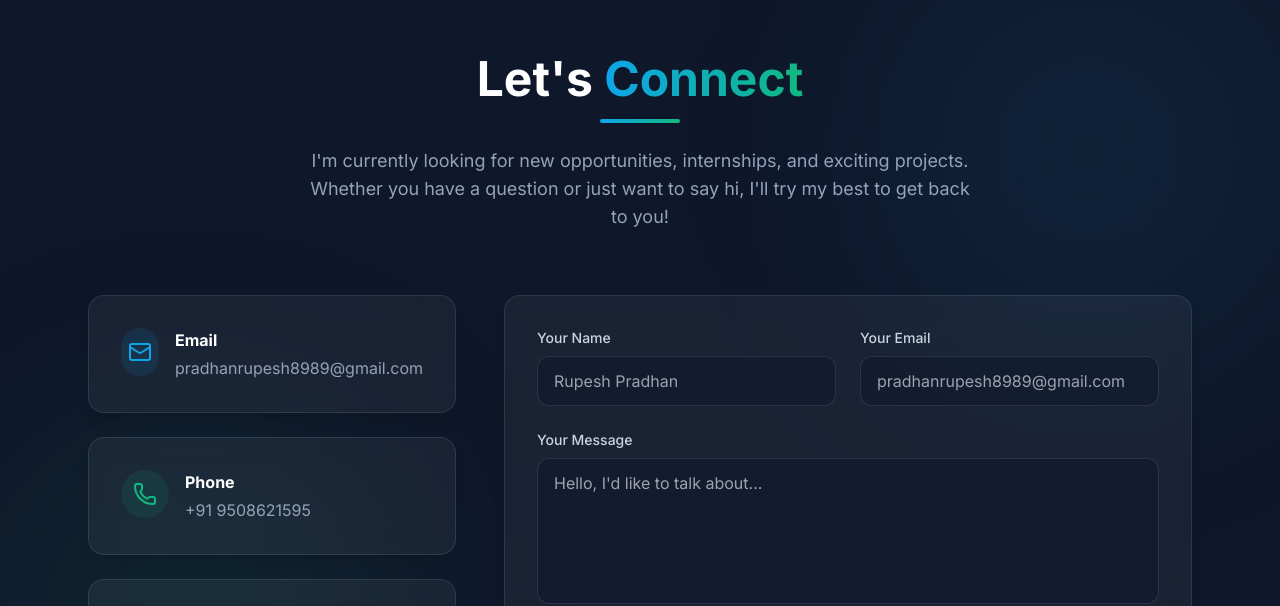
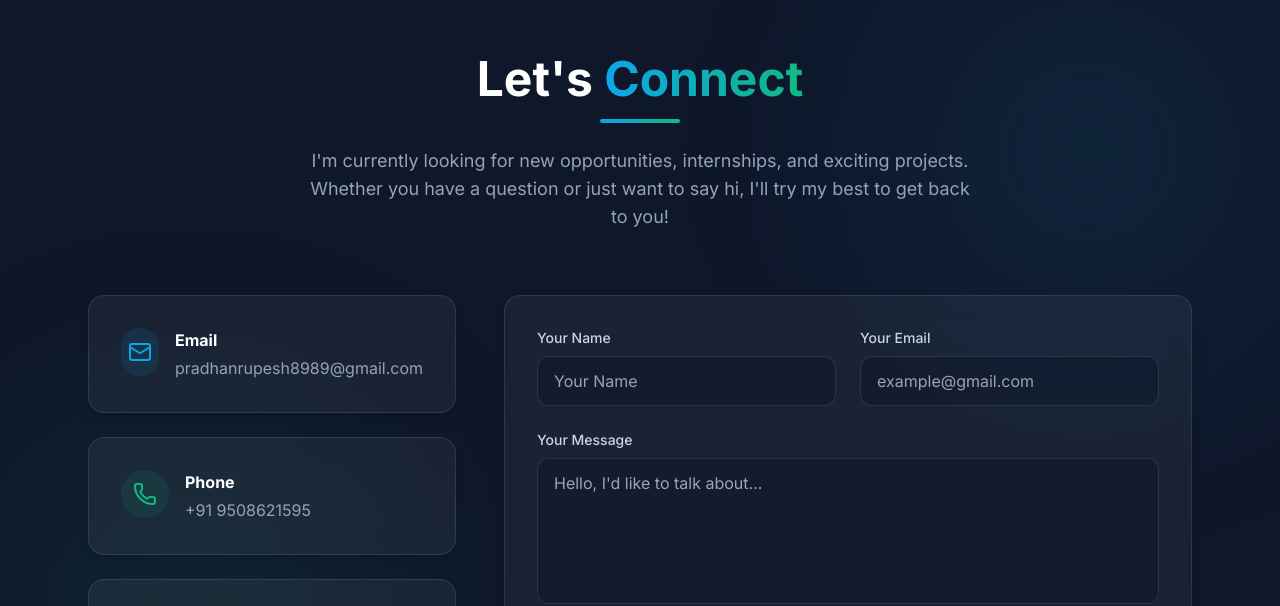
Before and after one commit to Rupeshpradhan23/myportfolio, a React (Vite) app: page / in a window 1280 px wide. Shown: the part 5982-6588 px from the top of the page. Built offline with nearby package versions, Linux system fonts and the light colour scheme.

Commit message:
Update Contact component

```diff
--- a/src/components/Contact.jsx
+++ b/src/components/Contact.jsx
@@ -126,7 +126,7 @@ const Contact = () => {
                     value={formData.name}
                     onChange={handleChange}
                     className="w-full bg-slate-900/50 border border-white/10 rounded-xl px-4 py-3 text-white focus:outline-none focus:ring-2 focus:ring-primary/50 focus:border-primary/50 transition-all"
-                    placeholder="Rupesh Pradhan"
+                    placeholder="Your Name"
                   />
                 </div>
                 <div>
@@ -139,7 +139,7 @@ const Contact = () => {
                     value={formData.email}
                     onChange={handleChange}
                     className="w-full bg-slate-900/50 border border-white/10 rounded-xl px-4 py-3 text-white focus:outline-none focus:ring-2 focus:ring-primary/50 focus:border-primary/50 transition-all"
-                    placeholder="pradhanrupesh8989@gmail.com"
+                    placeholder="example@gmail.com"
                   />
                 </div>
               </div>
```
